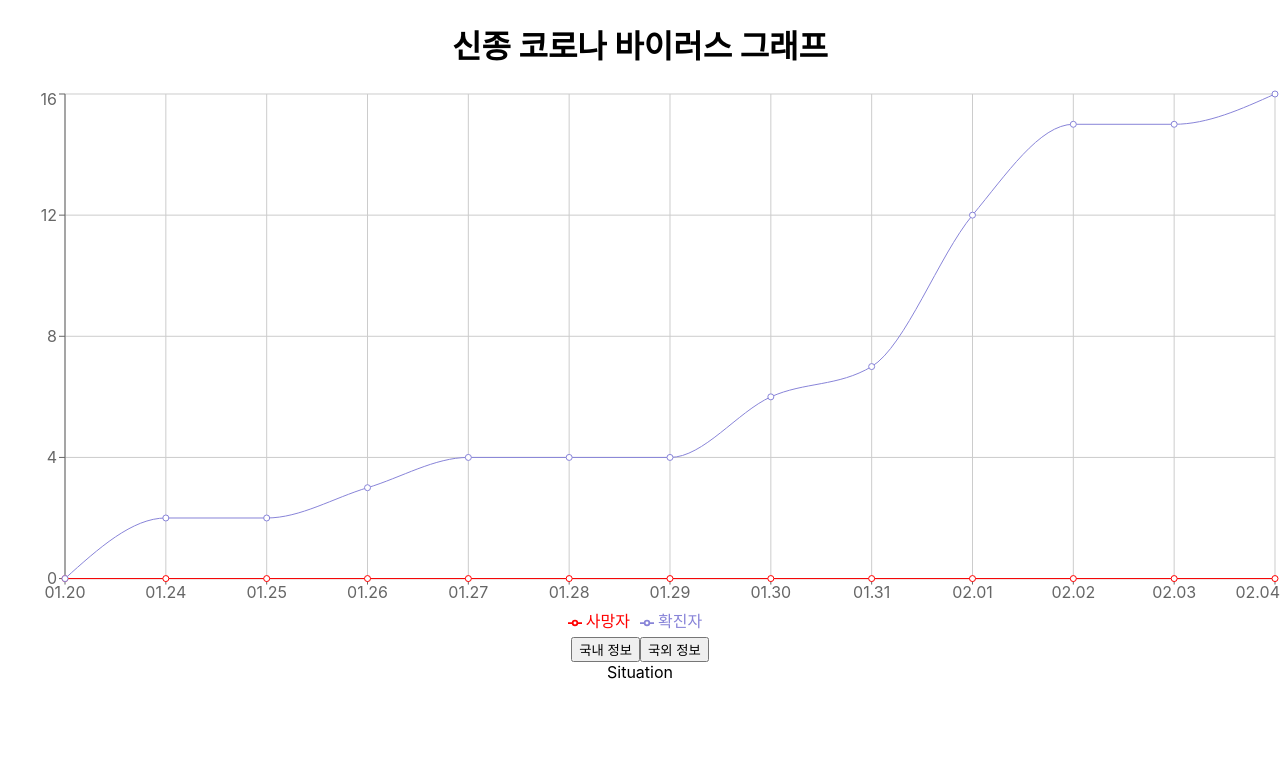
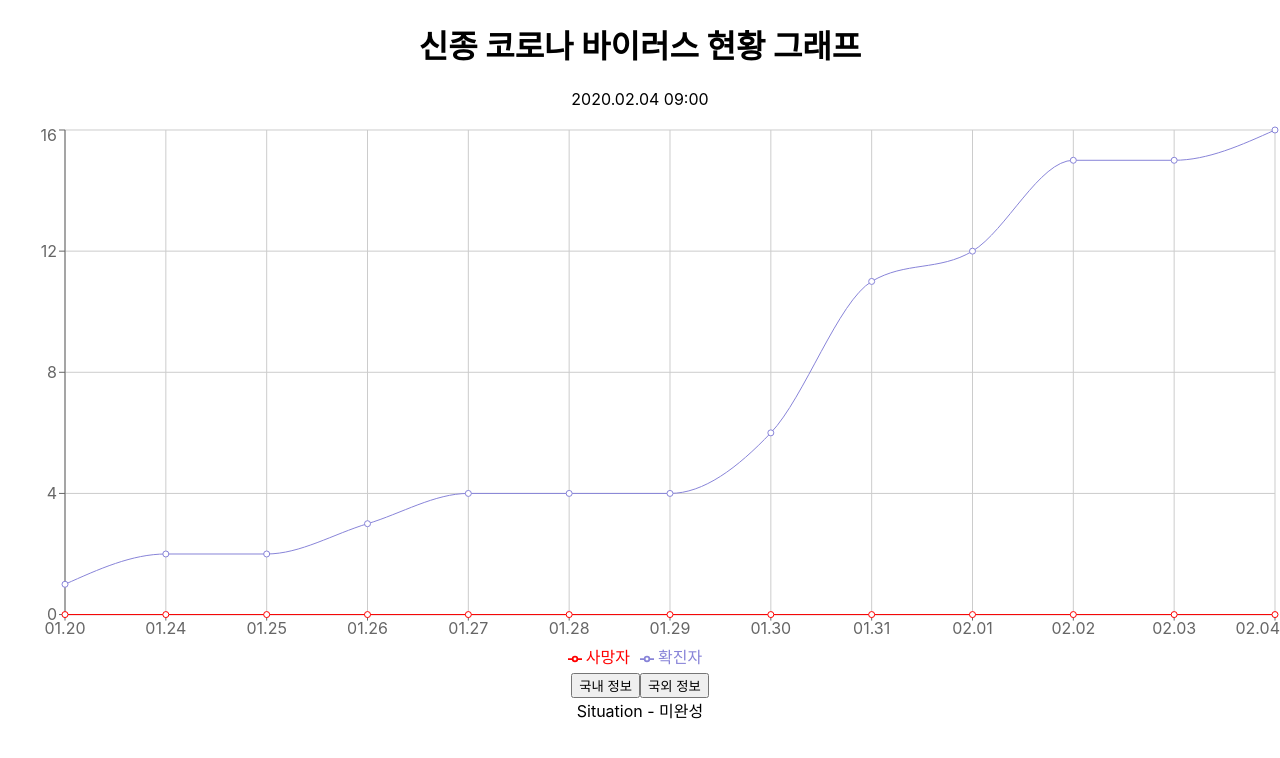
Before and after one commit to Ikalli/corona_graph, a React (Create React App) app: page / in a window 1280 px wide. Shown: the top 758 px of the page. Built offline with nearby package versions, Linux system fonts and the light colour scheme; the HTML template or start-up script is replaced by a standard one.

Commit message:
data fixed

```diff
--- a/src/App.js
+++ b/src/App.js
@@ -24,7 +24,8 @@ export default class App extends Component{
   render(){
     return(
       <div className='App'>
-        <h1>신종 코로나 바이러스 그래프</h1>
+        <h1>신종 코로나 바이러스 현황 그래프</h1>
+        <p>2020.02.04 09:00</p>
         {this.state.graph === 'korea' ? <KoreaGraph /> : <WorldGraph />}
         <button onClick={this.handleKoreaClick}>국내 정보</button>
         <button onClick={this.handleWorldClick}>국외 정보</button>
--- a/src/components/koreagraph.js
+++ b/src/components/koreagraph.js
@@ -3,7 +3,7 @@ import { LineChart, XAxis, YAxis, CartesianGrid, Line, Tooltip, Legend, Responsi
 
 const data = [
 	{
-		date: '01.20', 사망자: 0, 확진자: 0,
+		date: '01.20', 사망자: 0, 확진자: 1,
 	},
 	{
 		date: '01.24', 사망자: 0, 확진자: 2,
@@ -27,7 +27,7 @@ const data = [
 		date: '01.30', 사망자: 0, 확진자: 6,
 	},
 	{
-		date: '01.31', 사망자: 0, 확진자: 7,
+		date: '01.31', 사망자: 0, 확진자: 11,
 	},
 	{
 		date: '02.01', 사망자: 0, 확진자: 12,
--- a/src/components/situation.js
+++ b/src/components/situation.js
@@ -3,7 +3,7 @@ import React, { Component } from 'react';
 export default class Situation extends Component{
 	render(){
 		return(
-			<div>Situation</div>
+			<div>Situation - 미완성</div>
 		);
 	}
 }
```
